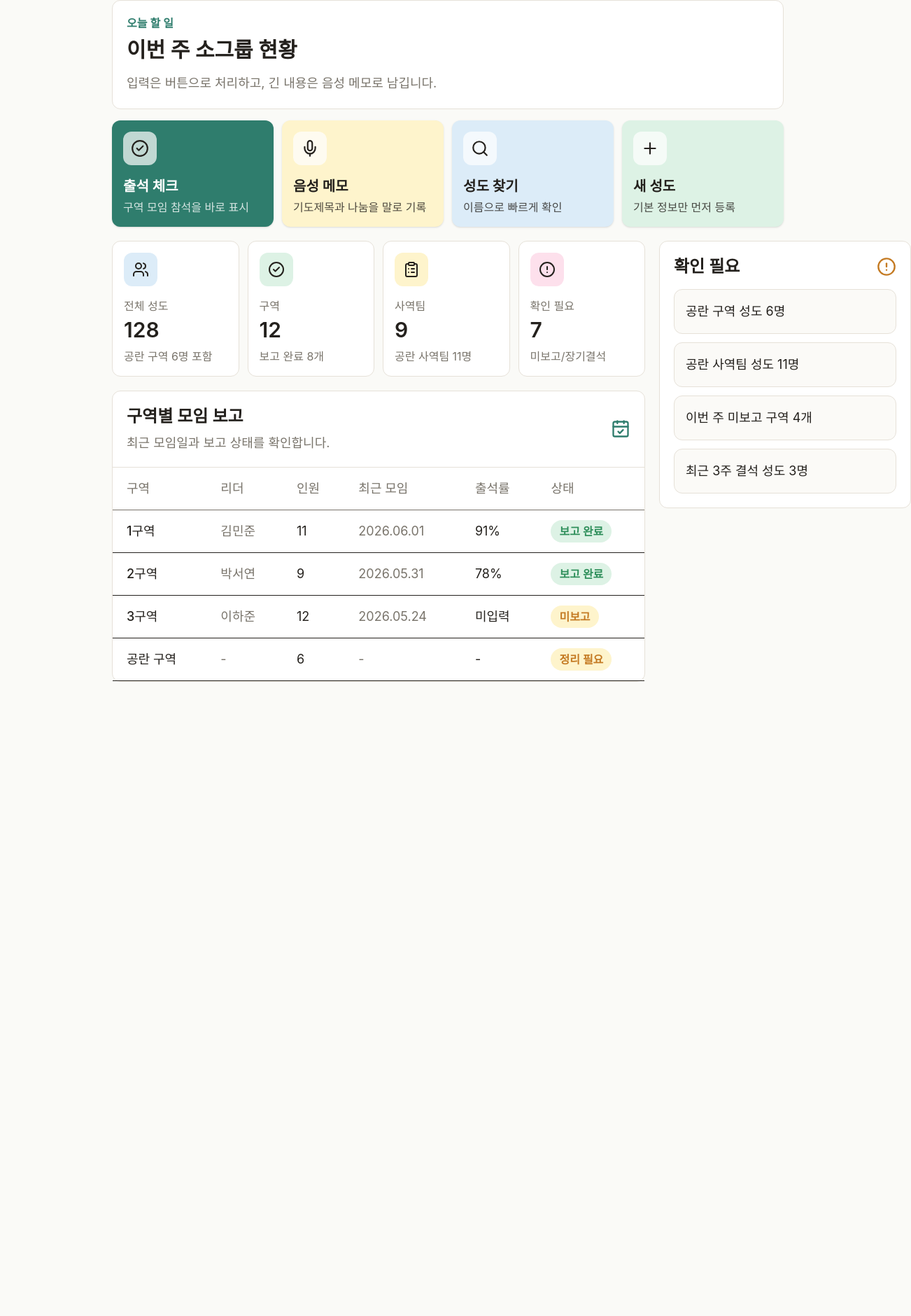
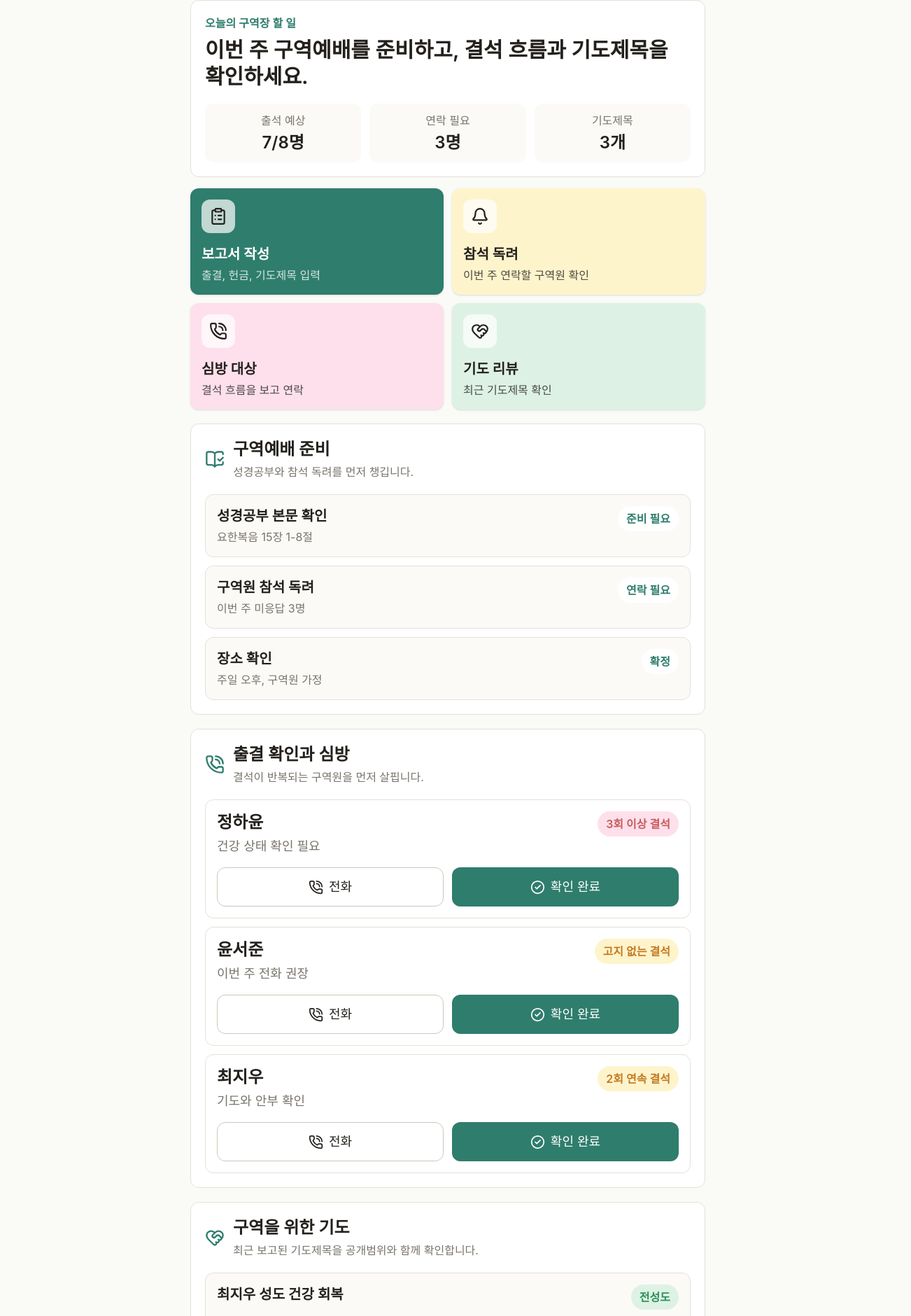
Before and after one commit to joopkim/church_manager, a Next.js app: page / in a window 1280 px wide. Shown: the part 105-1985 px from the top of the page at 70% size, 1302 px wide, since content can reach past the window. Before the commit the page ends 1139 px from the top, so only its background shows below. Built offline with nearby package versions, Linux system fonts and the light colour scheme.

Commit message:
Create district leader dashboard

```diff
--- a/src/app/page.tsx
+++ b/src/app/page.tsx
@@ -1,134 +1,125 @@
 import {
+  Bell,
+  BookOpenCheck,
   CalendarCheck,
   CheckCircle2,
-  CircleAlert,
   ClipboardList,
+  HeartHandshake,
   Home as HomeIcon,
   MapPinned,
   Mic,
-  Plus,
+  PhoneCall,
   Search,
-  UserRound,
   Users,
 } from "lucide-react";
 import Link from "next/link";
 
-const summaryCards = [
+const quickActions = [
   {
-    label: "전체 성도",
-    value: "128",
-    note: "공란 구역 6명 포함",
-    color: "bg-tint-sky",
-    icon: Users,
+    label: "보고서 작성",
+    note: "출결, 헌금, 기도제목 입력",
+    icon: ClipboardList,
+    href: "/district-worship-report",
+    style: "bg-primary text-white",
   },
   {
-    label: "구역",
-    value: "12",
-    note: "보고 완료 8개",
-    color: "bg-tint-mint",
-    icon: CheckCircle2,
+    label: "참석 독려",
+    note: "이번 주 연락할 구역원 확인",
+    icon: Bell,
+    href: "#prepare",
+    style: "bg-tint-yellow text-foreground",
   },
   {
-    label: "사역팀",
-    value: "9",
-    note: "공란 사역팀 11명",
-    color: "bg-tint-yellow",
-    icon: ClipboardList,
+    label: "심방 대상",
+    note: "결석 흐름을 보고 연락",
+    icon: PhoneCall,
+    href: "#care",
+    style: "bg-tint-rose text-foreground",
   },
   {
-    label: "확인 필요",
-    value: "7",
-    note: "미보고/장기결석",
-    color: "bg-tint-rose",
-    icon: CircleAlert,
+    label: "기도 리뷰",
+    note: "최근 기도제목 확인",
+    icon: HeartHandshake,
+    href: "#prayer",
+    style: "bg-tint-mint text-foreground",
   },
 ];
 
-const quickActions = [
+const preparationTasks = [
   {
-    label: "출석 체크",
-    note: "구역 모임 참석을 바로 표시",
-    icon: CheckCircle2,
-    style: "bg-primary text-white",
-    href: "/district-worship-report",
+    title: "성경공부 본문 확인",
+    detail: "요한복음 15장 1-8절",
+    status: "준비 필요",
   },
   {
-    label: "음성 메모",
-    note: "기도제목과 나눔을 말로 기록",
-    icon: Mic,
-    style: "bg-tint-yellow text-foreground",
-    href: "/district-worship-report",
+    title: "구역원 참석 독려",
+    detail: "이번 주 미응답 3명",
+    status: "연락 필요",
   },
   {
-    label: "성도 찾기",
-    note: "이름으로 빠르게 확인",
-    icon: Search,
-    style: "bg-tint-sky text-foreground",
-    href: "#",
-  },
-  {
-    label: "새 성도",
-    note: "기본 정보만 먼저 등록",
-    icon: Plus,
-    style: "bg-tint-mint text-foreground",
-    href: "#",
+    title: "장소 확인",
+    detail: "주일 오후, 구역원 가정",
+    status: "확정",
   },
 ];
 
-const districtRows = [
+const careMembers = [
   {
-    name: "1구역",
-    leader: "김민준",
-    members: 11,
-    lastMeeting: "2026.06.01",
-    attendance: "91%",
-    status: "보고 완료",
+    name: "정하윤",
+    state: "3회 이상 결석",
+    note: "건강 상태 확인 필요",
+    tone: "bg-tint-rose text-error",
   },
   {
-    name: "2구역",
-    leader: "박서연",
-    members: 9,
-    lastMeeting: "2026.05.31",
-    attendance: "78%",
-    status: "보고 완료",
+    name: "윤서준",
+    state: "고지 없는 결석",
+    note: "이번 주 전화 권장",
+    tone: "bg-tint-yellow text-warning",
   },
   {
-    name: "3구역",
-    leader: "이하준",
-    members: 12,
-    lastMeeting: "2026.05.24",
-    attendance: "미입력",
-    status: "미보고",
-  },
-  {
-    name: "공란 구역",
-    leader: "-",
-    members: 6,
-    lastMeeting: "-",
-    attendance: "-",
-    status: "정리 필요",
+    name: "최지우",
+    state: "2회 연속 결석",
+    note: "기도와 안부 확인",
+    tone: "bg-tint-yellow text-warning",
   },
 ];
 
-const attentionItems = [
-  "공란 구역 성도 6명",
-  "공란 사역팀 성도 11명",
-  "이번 주 미보고 구역 4개",
-  "최근 3주 결석 성도 3명",
+const prayerItems = [
+  {
+    title: "최지우 성도 건강 회복",
+    scope: "전성도",
+    content: "치료 일정과 회복 과정에 평안이 있도록 함께 기도합니다.",
+  },
+  {
+    title: "새가족 정착",
+    scope: "전성도",
+    content: "새로 연결된 가정이 구역 안에서 자연스럽게 교제하도록 기도합니다.",
+  },
+  {
+    title: "가정 상담 요청",
+    scope: "목회자만",
+    content: "민감한 내용이라 목회자와 구역장만 확인합니다.",
+  },
+];
+
+const weeklyStatus = [
+  { label: "출석 예상", value: "7/8명" },
+  { label: "연락 필요", value: "3명" },
+  { label: "기도제목", value: "3개" },
 ];
 
 export default function Home() {
   return (
     <main className="min-h-screen bg-background pb-28 text-lg text-foreground lg:pb-10">
       <header className="sticky top-0 z-10 border-b border-hairline bg-canvas/95 px-4 py-4 backdrop-blur">
-        <div className="mx-auto flex max-w-5xl items-center justify-between gap-4">
+        <div className="mx-auto flex max-w-3xl items-center justify-between gap-4">
           <div className="flex min-w-0 items-center gap-3">
             <div className="flex h-12 w-12 shrink-0 items-center justify-center rounded-xl bg-primary text-xl font-semibold text-white">
-              초
+              1
             </div>
             <div className="min-w-0">
-              <p className="text-xl font-semibold leading-7">초대교회</p>
-              <p className="text-base leading-6 text-muted">소그룹 관리</p>
+              <p className="text-xl font-semibold leading-7">1구역 대시보드</p>
+              <p className="text-base leading-6 text-muted">김민준 구역장</p>
             </div>
           </div>
           <button className="flex h-12 w-12 shrink-0 items-center justify-center rounded-xl border border-hairline-strong bg-canvas">
@@ -138,18 +129,23 @@ export default function Home() {
         </div>
       </header>
 
-      <section className="mx-auto max-w-5xl px-4 py-5 sm:px-6 lg:px-8">
-        <div className="rounded-xl border border-hairline bg-canvas p-5">
-          <p className="text-base font-semibold text-primary">오늘 할 일</p>
+      <section className="mx-auto max-w-3xl px-4 py-5">
+        <section className="rounded-xl border border-hairline bg-canvas p-5">
+          <p className="text-base font-semibold text-primary">오늘의 구역장 할 일</p>
           <h1 className="mt-2 text-3xl font-semibold leading-tight">
-            이번 주 소그룹 현황
+            이번 주 구역예배를 준비하고, 결석 흐름과 기도제목을 확인하세요.
           </h1>
-          <p className="mt-3 text-lg leading-8 text-muted">
-            입력은 버튼으로 처리하고, 긴 내용은 음성 메모로 남깁니다.
-          </p>
+          <div className="mt-5 grid grid-cols-3 gap-3">
+            {weeklyStatus.map((item) => (
+              <div className="rounded-xl bg-surface-soft p-3 text-center" key={item.label}>
+                <p className="text-base text-muted">{item.label}</p>
+                <p className="mt-1 text-2xl font-semibold">{item.value}</p>
               </div>
+            ))}
+          </div>
+        </section>
 
-        <section className="mt-4 grid grid-cols-2 gap-3 lg:grid-cols-4">
+        <section className="mt-4 grid grid-cols-2 gap-3">
           {quickActions.map((action) => {
             const Icon = action.icon;
 
@@ -173,170 +169,159 @@ export default function Home() {
           })}
         </section>
 
-        <div className="mt-5 grid gap-5 lg:grid-cols-[1fr_360px]">
-          <section className="lg:order-2">
-            <div className="rounded-xl border border-hairline bg-canvas p-5">
-              <div className="flex items-center justify-between">
-                <h2 className="text-2xl font-semibold">확인 필요</h2>
-                <CircleAlert className="text-warning" size={28} />
+        <section className="mt-5 rounded-xl border border-hairline bg-canvas p-5" id="prepare">
+          <div className="flex items-center gap-3">
+            <BookOpenCheck className="text-primary" size={28} />
+            <div>
+              <h2 className="text-2xl font-semibold">구역예배 준비</h2>
+              <p className="mt-1 text-base leading-6 text-muted">
+                성경공부와 참석 독려를 먼저 챙깁니다.
+              </p>
             </div>
-              <div className="mt-4 grid gap-3">
-                {attentionItems.map((item) => (
+          </div>
+
+          <div className="mt-5 grid gap-3">
+            {preparationTasks.map((task) => (
               <button
-                    className="min-h-16 rounded-xl border border-hairline bg-surface-soft px-4 py-4 text-left text-lg font-medium leading-7"
-                    key={item}
+                className="min-h-20 rounded-xl border border-hairline bg-surface-soft p-4 text-left"
+                key={task.title}
               >
-                    {item}
+                <span className="flex items-start justify-between gap-3">
+                  <span>
+                    <span className="block text-xl font-semibold">{task.title}</span>
+                    <span className="mt-1 block text-base leading-6 text-muted">
+                      {task.detail}
+                    </span>
+                  </span>
+                  <span className="shrink-0 rounded-full bg-canvas px-3 py-1.5 text-base font-semibold text-primary">
+                    {task.status}
+                  </span>
+                </span>
               </button>
             ))}
           </div>
+        </section>
+
+        <section className="mt-5 rounded-xl border border-hairline bg-canvas p-5" id="care">
+          <div className="flex items-center gap-3">
+            <PhoneCall className="text-primary" size={28} />
+            <div>
+              <h2 className="text-2xl font-semibold">출결 확인과 심방</h2>
+              <p className="mt-1 text-base leading-6 text-muted">
+                결석이 반복되는 구역원을 먼저 살핍니다.
+              </p>
+            </div>
+          </div>
+
+          <div className="mt-5 grid gap-3">
+            {careMembers.map((member) => (
+              <article
+                className="rounded-xl border border-hairline bg-canvas p-4"
+                key={member.name}
+              >
+                <div className="flex items-start justify-between gap-3">
+                  <div>
+                    <h3 className="text-2xl font-semibold">{member.name}</h3>
+                    <p className="mt-1 text-lg leading-7 text-muted">{member.note}</p>
+                  </div>
+                  <span
+                    className={`shrink-0 rounded-full px-3 py-1.5 text-base font-semibold ${member.tone}`}
+                  >
+                    {member.state}
+                  </span>
+                </div>
+                <div className="mt-4 grid grid-cols-2 gap-3">
+                  <button className="flex h-14 items-center justify-center gap-2 rounded-xl border border-hairline-strong bg-canvas text-lg font-semibold">
+                    <PhoneCall size={21} />
+                    전화
+                  </button>
+                  <button className="flex h-14 items-center justify-center gap-2 rounded-xl bg-primary text-lg font-semibold text-white">
+                    <CheckCircle2 size={21} />
+                    확인 완료
+                  </button>
+                </div>
+              </article>
+            ))}
           </div>
         </section>
 
-          <section className="lg:order-1">
-            <div className="grid grid-cols-2 gap-3 xl:grid-cols-4">
-            {summaryCards.map((card) => {
-              const Icon = card.icon;
-
-              return (
-                <section
-                  className="rounded-xl border border-hairline bg-canvas p-4"
-                  key={card.label}
-                >
-                  <div
-                    className={`flex h-12 w-12 items-center justify-center rounded-xl ${card.color}`}
-                  >
-                    <Icon size={24} />
+        <section className="mt-5 rounded-xl border border-hairline bg-canvas p-5" id="prayer">
+          <div className="flex items-center gap-3">
+            <HeartHandshake className="text-primary" size={28} />
+            <div>
+              <h2 className="text-2xl font-semibold">구역을 위한 기도</h2>
+              <p className="mt-1 text-base leading-6 text-muted">
+                최근 보고된 기도제목을 공개범위와 함께 확인합니다.
+              </p>
             </div>
-                  <p className="mt-4 text-base text-muted">{card.label}</p>
-                  <p className="mt-1 text-3xl font-semibold">{card.value}</p>
-                  <p className="mt-2 text-base leading-6 text-muted">
-                    {card.note}
-                  </p>
-                </section>
-              );
-            })}
           </div>
 
-            <section className="mt-5 rounded-xl border border-hairline bg-canvas">
-              <div className="flex items-center justify-between border-b border-hairline px-5 py-5">
+          <div className="mt-5 grid gap-3">
+            {prayerItems.map((item) => (
+              <article
+                className="rounded-xl border border-hairline bg-surface-soft p-4"
+                key={item.title}
+              >
+                <div className="flex items-start justify-between gap-3">
+                  <h3 className="text-xl font-semibold leading-7">{item.title}</h3>
+                  <span
+                    className={`shrink-0 rounded-full px-3 py-1.5 text-base font-semibold ${
+                      item.scope === "목회자만"
+                        ? "bg-tint-rose text-error"
+                        : "bg-tint-mint text-success"
+                    }`}
+                  >
+                    {item.scope}
+                  </span>
+                </div>
+                <p className="mt-3 text-lg leading-8 text-muted">{item.content}</p>
+              </article>
+            ))}
+          </div>
+
+          <Link
+            className="mt-4 flex h-16 w-full items-center justify-center gap-2 rounded-xl bg-primary text-xl font-semibold text-white"
+            href="/district-worship-report"
+          >
+            <Mic size={24} />
+            기도제목 추가
+          </Link>
+        </section>
+
+        <section className="mt-5 rounded-xl border border-hairline bg-canvas p-5">
+          <div className="flex items-center gap-3">
+            <CalendarCheck className="text-primary" size={28} />
             <div>
-                  <h2 className="text-2xl font-semibold">구역별 모임 보고</h2>
-                  <p className="mt-2 text-lg leading-7 text-muted">
-                    최근 모임일과 보고 상태를 확인합니다.
+              <h2 className="text-2xl font-semibold">이번 주 보고</h2>
+              <p className="mt-1 text-base leading-6 text-muted">
+                보고서를 작성하거나 지난 보고를 확인합니다.
               </p>
             </div>
-                <CalendarCheck className="text-primary" size={28} />
           </div>
-
-              <div className="grid gap-4 p-4 md:hidden">
-                {districtRows.map((row) => (
-                  <article
-                    className="rounded-xl border border-hairline bg-surface-soft p-4"
-                    key={row.name}
-                  >
-                    <div className="flex items-start justify-between gap-3">
-                      <div>
-                        <h3 className="text-2xl font-semibold">{row.name}</h3>
-                        <p className="mt-1 text-lg text-muted">리더 {row.leader}</p>
-                      </div>
-                      <span
-                        className={`shrink-0 rounded-full px-3 py-1.5 text-base font-semibold ${
-                          row.status === "보고 완료"
-                            ? "bg-tint-mint text-success"
-                            : "bg-tint-yellow text-warning"
-                        }`}
-                      >
-                        {row.status}
-                      </span>
-                    </div>
-                    <dl className="mt-5 grid grid-cols-3 gap-3 text-lg">
-                      <div>
-                        <dt className="text-base text-muted">인원</dt>
-                        <dd className="mt-1 font-semibold">{row.members}명</dd>
-                      </div>
-                      <div>
-                        <dt className="text-base text-muted">최근 모임</dt>
-                        <dd className="mt-1 font-semibold">{row.lastMeeting}</dd>
-                      </div>
-                      <div>
-                        <dt className="text-base text-muted">출석률</dt>
-                        <dd className="mt-1 font-semibold">{row.attendance}</dd>
-                      </div>
-                    </dl>
-                    <div className="mt-5 grid grid-cols-3 gap-2">
+          <div className="mt-5 grid grid-cols-2 gap-3">
             <Link
-                        className="flex h-14 items-center justify-center rounded-xl border border-hairline-strong bg-canvas text-base font-semibold"
-                        href="/district-worship-reports"
-                      >
-                        목록
-                      </Link>
-                      <Link
-                        className="flex h-14 items-center justify-center rounded-xl border border-hairline-strong bg-canvas text-base font-semibold"
+              className="flex h-16 items-center justify-center rounded-xl bg-primary text-xl font-semibold text-white"
               href="/district-worship-report"
             >
               작성
             </Link>
             <Link
-                        className="inline-flex h-14 items-center justify-center gap-1 rounded-xl bg-primary text-base font-semibold text-white"
-                        href="/district-worship-report"
+              className="flex h-16 items-center justify-center rounded-xl border border-hairline-strong bg-canvas text-xl font-semibold"
+              href="/district-worship-reports"
             >
-                        <Mic size={20} />
-                        음성
+              목록
             </Link>
           </div>
-                  </article>
-                ))}
-              </div>
-
-              <div className="hidden overflow-x-auto md:block">
-                <table className="w-full min-w-[760px] border-collapse text-lg">
-                  <thead>
-                    <tr className="border-b border-hairline-soft text-left text-muted">
-                      <th className="px-5 py-4 font-medium">구역</th>
-                      <th className="px-5 py-4 font-medium">리더</th>
-                      <th className="px-5 py-4 font-medium">인원</th>
-                      <th className="px-5 py-4 font-medium">최근 모임</th>
-                      <th className="px-5 py-4 font-medium">출석률</th>
-                      <th className="px-5 py-4 font-medium">상태</th>
-                    </tr>
-                  </thead>
-                  <tbody>
-                    {districtRows.map((row) => (
-                      <tr className="border-b border-hairline-soft" key={row.name}>
-                        <td className="px-5 py-4 font-medium">{row.name}</td>
-                        <td className="px-5 py-4 text-muted">{row.leader}</td>
-                        <td className="px-5 py-4">{row.members}</td>
-                        <td className="px-5 py-4 text-muted">{row.lastMeeting}</td>
-                        <td className="px-5 py-4">{row.attendance}</td>
-                        <td className="px-5 py-4">
-                          <span
-                            className={`rounded-full px-3 py-1.5 text-base font-semibold ${
-                              row.status === "보고 완료"
-                                ? "bg-tint-mint text-success"
-                                : "bg-tint-yellow text-warning"
-                            }`}
-                          >
-                            {row.status}
-                          </span>
-                        </td>
-                      </tr>
-                    ))}
-                  </tbody>
-                </table>
-              </div>
         </section>
-          </section>
-        </div>
       </section>
 
       <nav className="fixed inset-x-0 bottom-0 z-20 border-t border-hairline bg-canvas/95 px-3 py-2 shadow-[0_-8px_24px_rgba(23,23,23,0.06)] backdrop-blur lg:hidden">
         <div className="grid grid-cols-4 gap-1">
           {[
             { label: "홈", icon: HomeIcon, active: true, href: "/" },
-            { label: "구역", icon: MapPinned, href: "#" },
+            { label: "구역", icon: MapPinned, href: "#prepare" },
             { label: "모임", icon: CalendarCheck, href: "/district-worship-reports" },
-            { label: "성도", icon: UserRound, href: "#" },
+            { label: "성도", icon: Users, href: "#care" },
           ].map((item) => {
             const Icon = item.icon;
 
```
Lines whose indentation alone changed are shown as unchanged.
